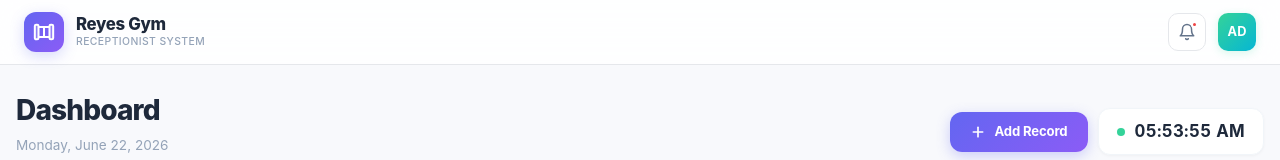
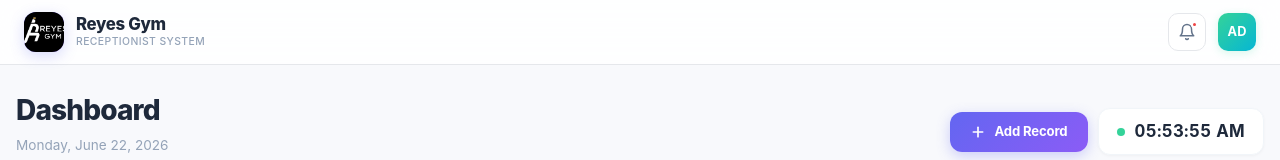
Before and after one commit to galaxydragon258/Receiptionis-Management-System, a React (Vite) app: page / in a window 1280 px wide. Shown: the top 160 px of the page. Built offline with nearby package versions, Linux system fonts and the light colour scheme.

Commit message:
refractor navgiation bar

```diff
--- a/src/components/Navbar.jsx
+++ b/src/components/Navbar.jsx
@@ -41,15 +41,19 @@ export default function Navbar() {
                             justifyContent: 'center',
                             boxShadow: '0 4px 14px rgba(99,102,241,0.25)',
                             flexShrink: 0,
+
                         }}
                     >
                         {/* dumbbell icon */}
-                        <svg width={isMobile ? 18 : 22} height={isMobile ? 18 : 22} viewBox="0 0 24 24" fill="none" stroke="white" strokeWidth="2.2" strokeLinecap="round" strokeLinejoin="round">
-                            <path d="M6.5 6.5h11M6.5 17.5h11" />
-                            <rect x="2" y="4" width="4" height="16" rx="1.5" fill="rgba(255,255,255,0.2)" stroke="white" />
-                            <rect x="18" y="4" width="4" height="16" rx="1.5" fill="rgba(255,255,255,0.2)" stroke="white" />
-                            <line x1="12" y1="6.5" x2="12" y2="17.5" />
-                        </svg>
+                        <img src='/Logo.jpg'
+                        style={{
+                            width:'100%',
+                            height:'100%',
+                            objectFit:'cover',
+                            borderRadius:'12px'
+                        }}
+                        />
+
                     </div>
                     <div>
                         <h1 style={{ fontSize: isMobile ? '0.88rem' : '1.05rem', fontWeight: 800, letterSpacing: '-0.02em', color: '#1e293b', lineHeight: 1.2 }}>
```
